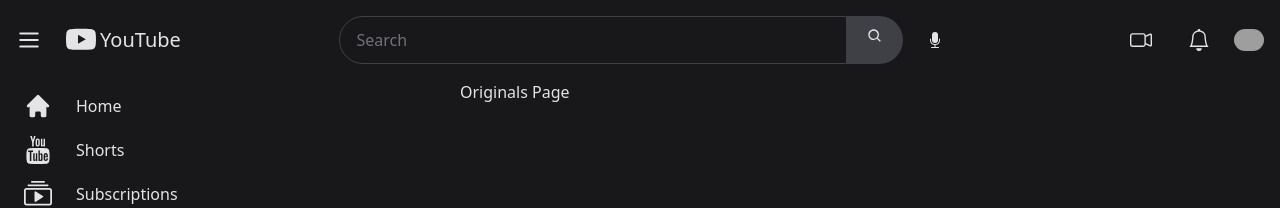
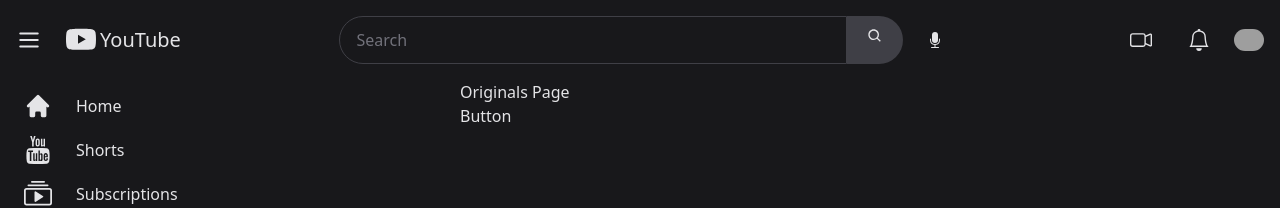
Before and after one commit to chrubrar/you-tub2, a Next.js app: page /originals in a window 1280 px wide. Shown: the top 208 px of the page. Built offline with nearby package versions, Linux system fonts and the light colour scheme; grey boxes are pictures that could not be loaded.

Commit message:
Third commit

```diff
--- /dev/null
+++ b/src/app/components/ui/Button.tsx
@@ -0,0 +1,12 @@
+import { twMerge } from "tailwind-merge"
+import clsx from "clsx"
+
+export default function Button() {
+    return (
+        <>
+            <div>Button</div>
+        </>
+
+    )
+
+}
--- a/src/app/layout.tsx
+++ b/src/app/layout.tsx
@@ -28,6 +28,8 @@ export default function RootLayout({
         `}
       </Script>
       <body className="bg-zinc-900 text-zinc-200">
+
+
         <div className="flex flex-col  h-screen">
           <TopNavigation />
           <div className="flex flex-1">
--- a/src/app/originals/page.tsx
+++ b/src/app/originals/page.tsx
@@ -1,4 +1,12 @@
+import Button from "../components/ui/Button"
 
-export default function Originals(){
-    return<div>Originals Page</div>
+export default function Originals() {
+    return (
+        <>
+            <div className="flex flex-col gap10">
+                <div>Originals Page</div>
+                <Button />
+            </div>
+        </>
+    );
 }
```
